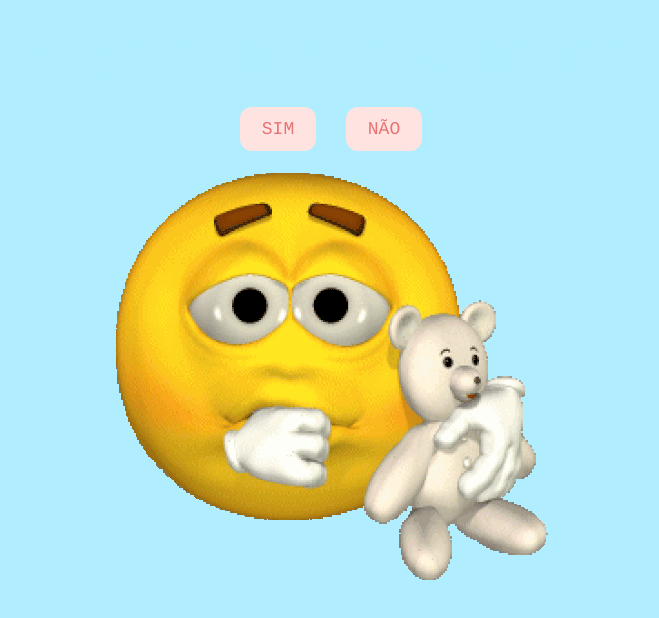
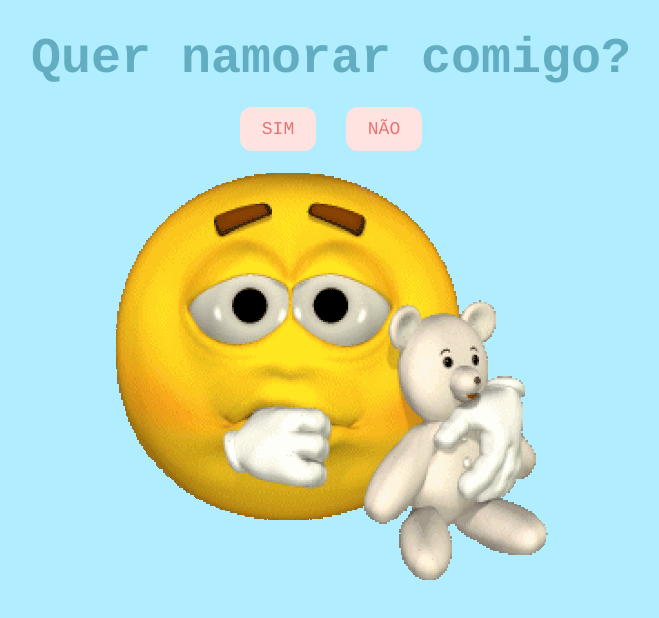
Before and after one commit to victoriaalcantara71-debug/victoriaalcantara71-debug.github.io, a plain HTML site: page index.html in a window 1280 px wide. Shown: the whole page, without its empty margins (309-968 px from the left). Drawn offline with Linux system fonts and the light colour scheme.

Commit message:
Update index.html

```diff
--- a/index.html
+++ b/index.html
@@ -10,7 +10,7 @@
             margin-top: 30px;
             font-family: 'Courier';
 			background-color:#B0EEFF;
-            color:#B0EEFF;
+            color:#63ADC2;
         }
         #valentineQuestion {
             font-size: 50px;
```
